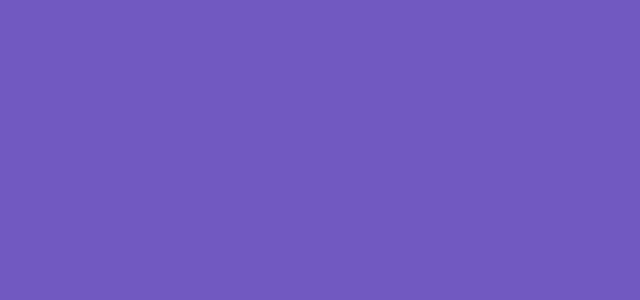
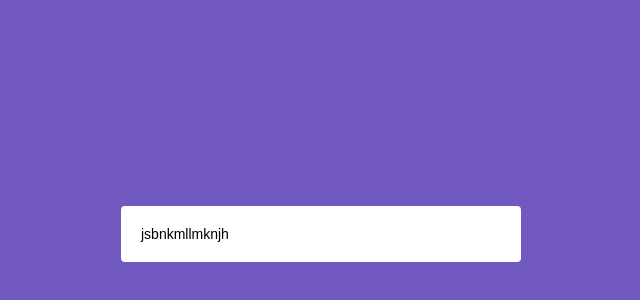
Before and after one commit to leomoraiscam/upload-image-web, a React (Create React App) app: page / in a window 1280 px wide. Shown: the part 166-466 px from the top of the page, without its empty margins (319-959 px from the left). Built offline with nearby package versions, Linux system fonts and the light colour scheme.

Commit message:
Criando a estrutura e a estilização da página principal da aplicação

```diff
--- a/src/App.js
+++ b/src/App.js
@@ -1,8 +1,15 @@
 import React from "react";
 import GlobalStyle from "./styles/global";
 
+import { Container, Content } from "./styles";
+
 function App() {
-  return <GlobalStyle />;
+  return (
+    <Container>
+      <GlobalStyle />
+      <Content>jsbnkmllmknjh</Content>
+    </Container>
+  );
 }
 
 export default App;
--- /dev/null
+++ b/src/styles.js
@@ -0,0 +1,17 @@
+import styled from "styled-components";
+
+export const Container = styled.div`
+  height: 100%;
+  display: flex;
+  align-items: center;
+  justify-content: center;
+`;
+
+export const Content = styled.div`
+  width: 100%;
+  max-width: 400px;
+  margin: 30px;
+  padding: 20px;
+  background: #ffffff;
+  border-radius: 4px;
+`;
```
